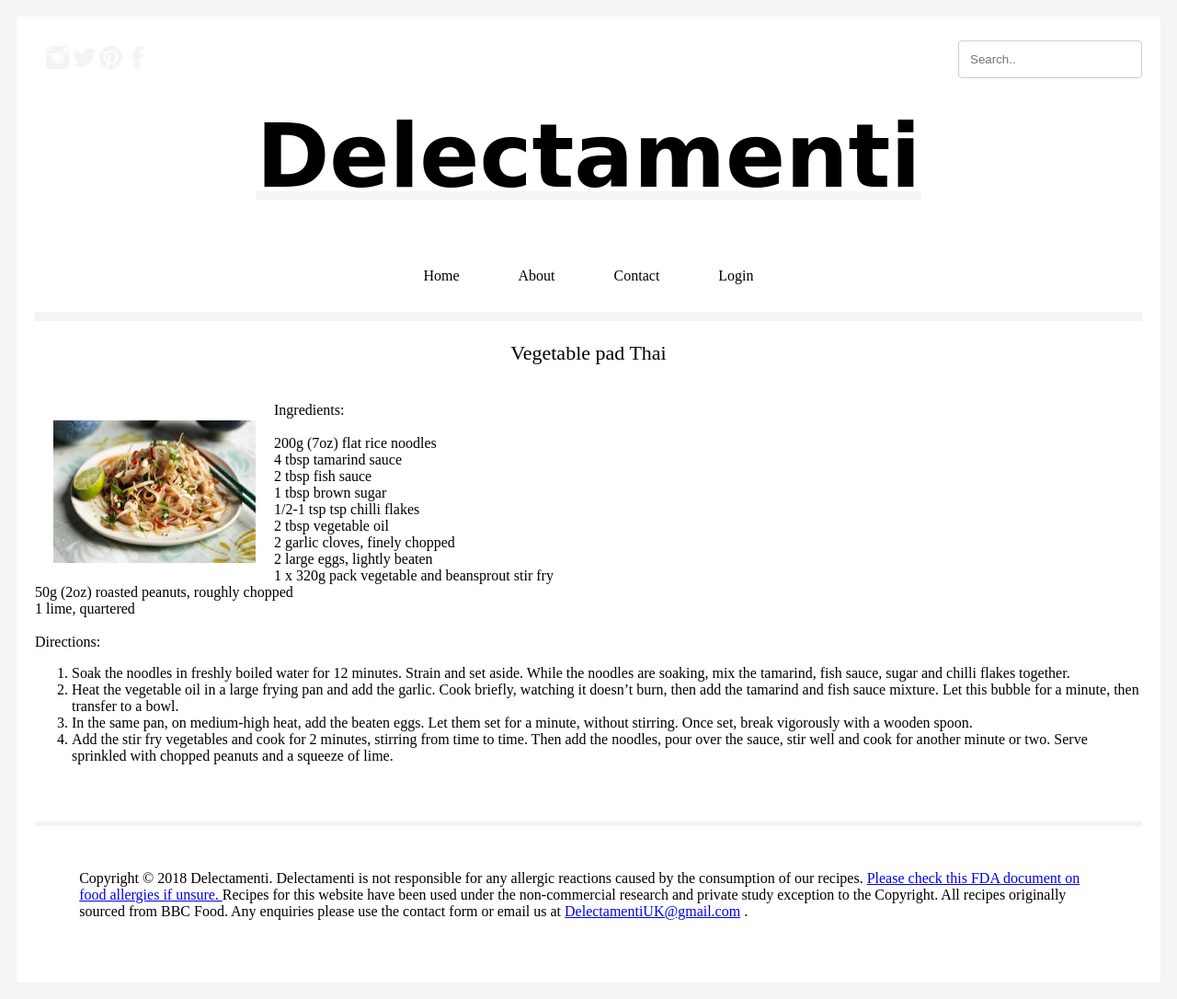
After one commit to CMHayden/Delectamenti, a PHP site: page /rdis.php in a window 1280 px wide. The commit adds this page. Shown: the whole page at 92% size. Run offline with PHP 8.4, Linux system fonts and the light colour scheme; some web fonts are replaced.

Commit message:
update metadata, commit initial draft for rdis

```diff
--- a/index.php
+++ b/index.php
@@ -14,7 +14,7 @@
 	<meta name="DC.Title" content="Delectamenti Recipe website">
 	<meta name="DC.Creator" content="Martyn Dewar / Callum Hayden">
 	<meta name="DC.Subject" content="F28CD Coursework - Delectamenti">
-	<meta name="DC.Description" content="This website contains the output for F28CD coursework.">
+	<meta name="DC.Description" content="A website gathering recipes and helping to teach people how to cook.">
 	<meta name="DC.Publisher" content="Martyn Dewar &amp; Callum Hayden, MACS, Heriot-Watt University">
 	<meta name="DC.Language" content="en-GB"><meta name="DC.Date" content="2018">
 </head>
--- /dev/null
+++ b/rdis.php
@@ -0,0 +1,86 @@
+<!DOCTYPE html>
+<html>
+<head>
+    <meta charset="UTF-8"></meta>
+    <meta name="description" content="A website gathering recipes and helping to teach people how to cook."></meta>
+    <meta name="keywords" content="Delectamenti. Food. Eat. Cook. Recipe."></meta> <!-- used by search engines -->
+    <meta name="author" content="Callum M Hayden & Martyn Dewar"></meta>
+    <meta name="viewport" content="width=device-width, initial-scale=1.0"></meta> <!-- used for RWD -->
+	  <title>Vegetable pad Thai</title>
+    <link rel="stylesheet" media="screen and (min-width: 550px)" href="style.css"></link>
+    <link rel="stylesheet" media="screen and (max-width: 550px)" href="smallstyle.css"></link>
+    <script>
+    function myFunction() {
+        window.print();
+    }
+    </script>
+	<script type="text/javascript" src="//platform-api.sharethis.com/js/sharethis.js#property=5ab1d5f2b33883001365505d&product=inline-share-buttons"></script>
+</head>
+<body>
+<div class = "wrapper" id="wrapper">
+  <div class = "socialsearch" id="socialsearch">
+    <a href=https://www.instagram.com/delectamentiuk><img src="Image/instagram.png" alt="Instagram link" width="25" height="25"></img></a>
+    <a href=https://twitter.com/DelectamentiUk><img src="Image/twitter.png" alt="Twitter link" width="25" height="25"></img></a>
+    <a href=https://www.pinterest.co.uk/delectamenti/pins/><img src="Image/pinterest.png" alt="Pinterest link" width="25" height="25"></img></a>
+    <a href=https://www.facebook.com/DelectamentiUK/><img src="Image/facebook.png" alt="Facebook link" width="25" height="25"></img></a>
+  </div>
+  <div class = "search" id="search">
+    <form>
+      <input type="text" name="search" placeholder="Search.."></input>
+    </form>
+  </div>
+  <div class = "logo" id="logo">
+    <a href="index.html"><h1>Delectamenti</h1></a>
+  </div>
+  <div class = "nav" id="myNav">
+    <a                  href="index.html">    Home    </a>
+    <a></a>
+    <a                  href="about.html">    About   </a>
+    <a></a>
+    <a                  href="contact.html">  Contact </a>
+    <a></a>
+    <a                  href="login.html">    Login   </a>
+  </div>
+    <div class = "recipe">
+      <p>Vegetable pad Thai</p><br/>
+      <img src="Image/vegetablepadthai.png" alt="Vegetable pad Thai" height="155px" width="220px" padding="15px" align = "left"></img>
+      Ingredients: <br></br>
+      200g (7oz) flat rice noodles<br />
+      4 tbsp tamarind sauce<br />
+      2 tbsp fish sauce<br />
+      1 tbsp brown sugar<br />
+      1/2-1 tsp tsp chilli flakes<br />
+      2 tbsp vegetable oil<br />
+      2 garlic cloves, finely chopped<br />
+      2 large eggs, lightly beaten<br />
+      1 x 320g pack vegetable and beansprout stir fry<br />
+      50g (2oz) roasted peanuts, roughly chopped<br />
+      1 lime, quartered<br />
+      <br />
+      Directions:
+      <ol>
+        <li>Soak the noodles in freshly boiled water for 12 minutes. Strain and set aside. While the
+          noodles are soaking, mix the tamarind, fish sauce, sugar and chilli flakes together.</li>
+        <li>Heat the vegetable oil in a large frying pan and add the garlic. Cook briefly, watching it
+          doesn’t burn, then add the tamarind and fish sauce mixture. Let this bubble for a minute,
+          then transfer to a bowl.</li>
+        <li>In the same pan, on medium-high heat, add the beaten eggs. Let them set for a minute,
+          without stirring. Once set, break vigorously with a wooden spoon.</li>
+        <li>Add the stir fry vegetables and cook for 2 minutes, stirring from time to time. Then
+          add the noodles, pour over the sauce, stir well and cook for another minute or two. Serve
+          sprinkled with chopped peanuts and a squeeze of lime.</li>
+      </ol>
+      <!--<button onclick="myFunction()">Print this recipe</button>-->
+		<div class="sharethis-inline-share-buttons"></div>
+      <br />
+      <br />
+    </div>
+  </body>
+    <footer>
+      <div class ="footer" id="footer">
+        Copyright © 2018 Delectamenti. Delectamenti is not responsible for any allergic reactions caused by the consumption of our recipes. <a href="https://www.fda.gov/Food/ResourcesForYou/Consumers/ucm079311.htm"> Please check this FDA document on food allergies if unsure. </a>
+        Recipes for this website have been used under the non-commercial research and private study exception to the Copyright. All recipes originally sourced from BBC Food.
+        Any enquiries please use the contact form or email us at <a href="mailto:delectamentiuk@gmail.com?Subject=Enquiry" target="_top">DelectamentiUK@gmail.com</a> .
+      </div>
+    </footer>
+</html>
```
